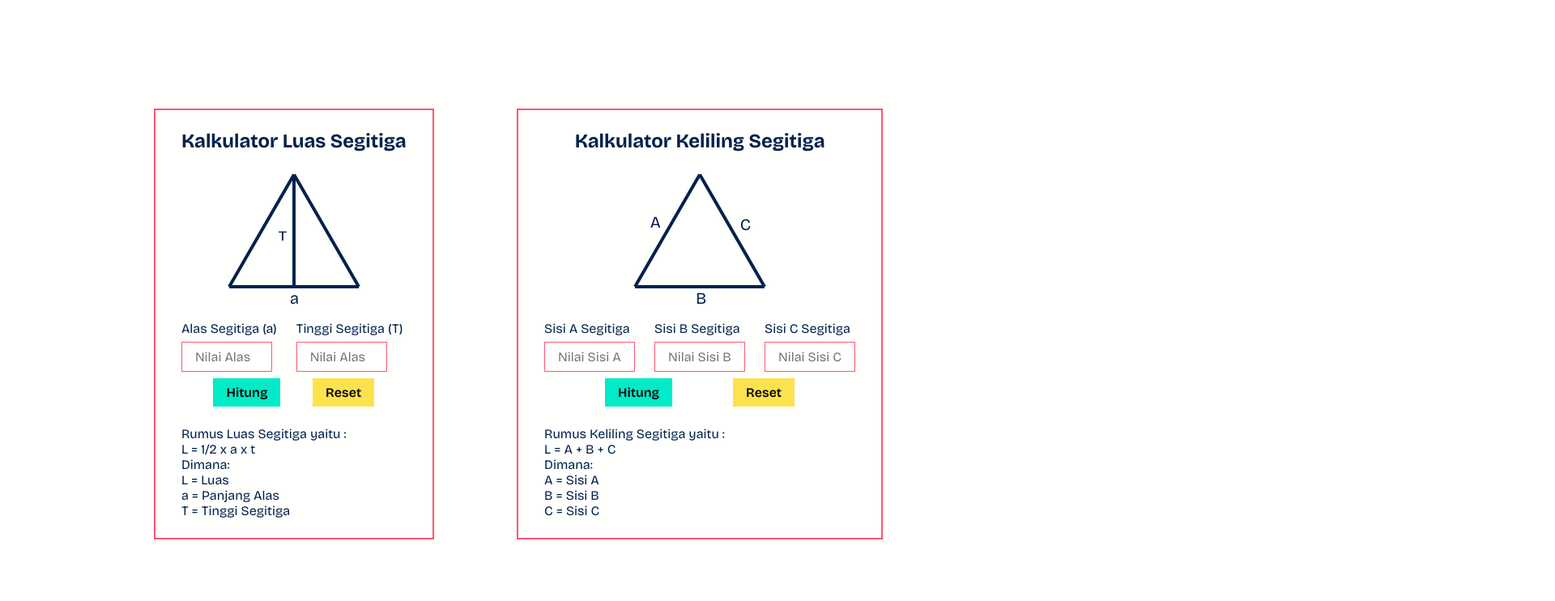
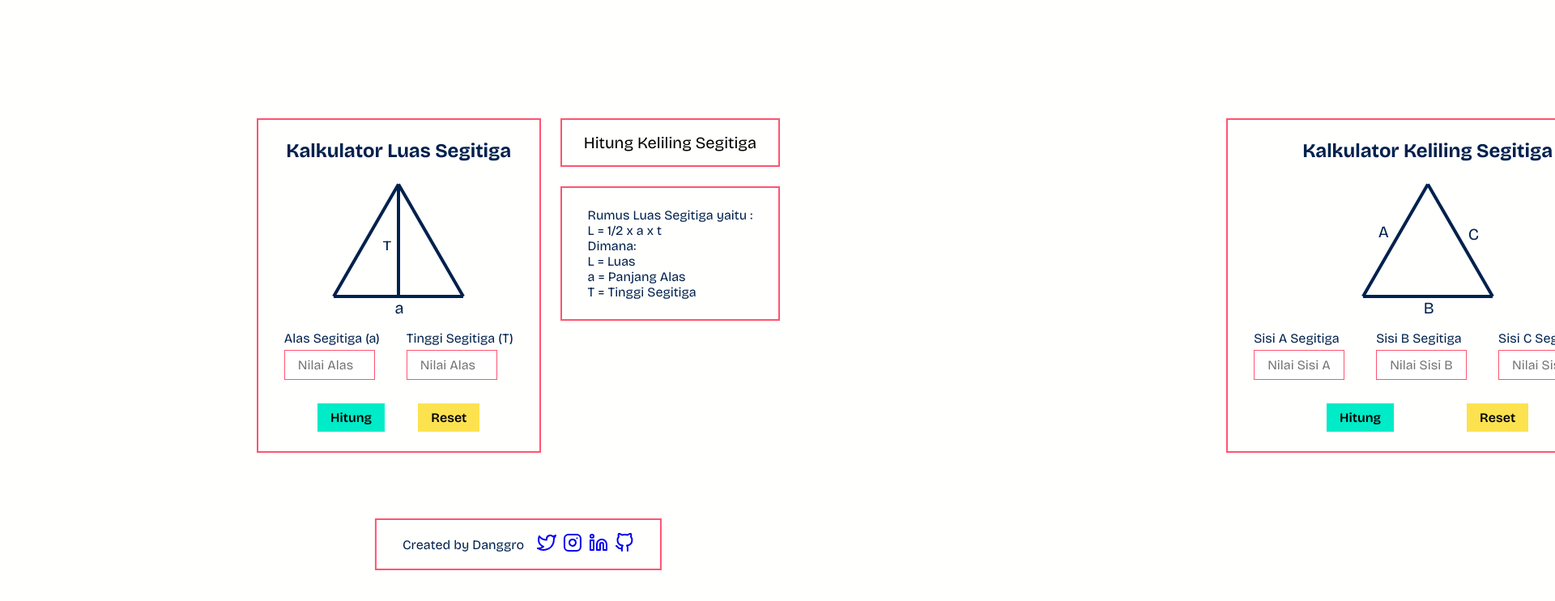
Before and after one commit to revou-fundamental-course/7-aug-23-danggro, a plain HTML site: page index.html in a window 1280 px wide. Shown: the top 742 px of the page at 81% size, 1920 px wide, since content can reach past the window. Drawn offline with nearby package versions, Linux system fonts and the light colour scheme.

Commit message:
change position section & add footer

```diff
--- a/css/style.css
+++ b/css/style.css
@@ -27,30 +27,63 @@ html {
 /* Body */
 body {
   font-family: 'Bricolage Grotesque', sans-serif;
-  height: 100vh;
   background-color: var(--white);
   color: var(--text);
+  height: 100vh;
+  width: 100%;
+  display: flex;
+  align-items: center;
+  position: relative;
+  overflow-x: hidden;
 }
 
-/* Main */
-main {
-  display: flex;
-  justify-content: center;
-  align-items: center;
-  height: 100%;
-  gap: 8%;
+.container {
+  border: 2px solid var(--secondary);
+  padding: 1.5rem 2rem;
 }
 
 /* Section */
 section {
-  border: 2px solid var(--secondary);
-  padding: 1.5rem 2rem;
+  display: flex;
+  align-items: center;
+  flex-direction: column;
+  gap: 1.5rem;
+  width: 100%;
+  flex-shrink: 0;
+  flex-grow: 0;
+}
+
+#keliling {
+  position: absolute;
+  left: 100%;
+}
+
+#luas-right,
+#keliling-right {
   display: flex;
   flex-direction: column;
   gap: 1.5rem;
 }
 
-section h1 {
+.up {
+  display: flex;
+  gap: 1.5rem;
+}
+
+.down {
+  opacity: 0;
+}
+
+/* Hitung Keliling & Luas */
+#hitung-luas,
+#hitung-keliling {
+  display: flex;
+  flex-direction: column;
+  gap: 1.5rem;
+}
+
+#hitung-luas h1,
+#hitung-keliling h1 {
   font-size: 1.5rem;
   font-weight: 700;
   text-align: center;
@@ -143,7 +176,7 @@ form div:first-child {
 form .container-input {
   display: flex;
   flex-direction: column;
-  gap: 0.4rem;
+  gap: 0.3rem;
 }
 
 form label {
@@ -151,7 +184,6 @@ form label {
 }
 
 form input {
-  margin-bottom: 0.5rem;
   border: 1px solid var(--secondary);
   padding: 0.5rem 1rem;
   outline: none;
@@ -162,6 +194,12 @@ form input {
 input::-webkit-outer-spin-button,
 input::-webkit-inner-spin-button {
   -webkit-appearance: none;
+}
+
+form .container-button {
+  display: flex;
+  justify-content: space-evenly;
+  margin-top: 0.5rem;
 }
 
 form button {
@@ -175,11 +213,6 @@ form button:hover {
   opacity: 60%;
 }
 
-form div:last-child {
-  display: flex;
-  justify-content: space-evenly;
-}
-
 #submit-luas,
 #submit-keliling {
   background-color: var(--primary);
@@ -189,3 +222,43 @@ form div:last-child {
 #reset-keliling {
   background-color: var(--tertiary);
 }
+
+/* Luas Right */
+#luas-right button,
+#keliling-right button {
+  font-size: 1.25rem;
+  background-color: var(--white);
+  cursor: pointer;
+  padding-block: 1rem;
+  border: 2px solid var(--secondary);
+}
+
+/* Footer */
+#footer {
+  padding-block: 1rem;
+  display: flex;
+  position: fixed;
+  top: 80%;
+  left: 50%;
+  translate: -50%;
+  gap: 1rem;
+  align-items: center;
+}
+
+footer div {
+  align-items: center;
+  display: flex;
+  gap: 0.5rem;
+}
+
+/* Validation */
+#container-alas::after,
+#container-tinggi::after,
+#container-A::after,
+#container-B::after,
+#container-C::after {
+  content: 'Tidak boleh kosong';
+  font-size: 0.875rem;
+  opacity: var(--opacity, 0);
+  transform: var(--translate, translateY(100%));
+}
--- a/index.html
+++ b/index.html
@@ -7,8 +7,9 @@
     <link rel="stylesheet" href="css/style.css" />
   </head>
   <body>
-    <main>
     <section id="luas">
+      <div class="up">
+        <div id="hitung-luas" class="container">
           <h1>Kalkulator Luas Segitiga</h1>
           <div id="img-luas-segitiga">
             <span class="sisi-a"></span>
@@ -16,10 +17,10 @@
             <span class="sisi-c"></span>
             <span id="sisi-tinggi"></span>
           </div>
-        <div id="container-luas" class="container">
+          <div>
             <form action="" id="form-luas">
               <div>
-              <div class="container-input">
+                <div class="container-input" id="container-alas">
                   <label for="alas">Alas Segitiga (a)</label>
                   <input
                     type="number"
@@ -28,7 +29,7 @@
                     placeholder="Nilai Alas"
                   />
                 </div>
-              <div class="container-input">
+                <div class="container-input" id="container-tinggi">
                   <label for="tinggi">Tinggi Segitiga (T)</label>
                   <input
                     type="number"
@@ -38,13 +39,16 @@
                   />
                 </div>
               </div>
-            <div>
+              <div class="container-button">
                 <button id="submit-luas">Hitung</button>
                 <button id="reset-luas">Reset</button>
               </div>
             </form>
           </div>
-        <div id="rumus-luas">
+        </div>
+        <div id="luas-right">
+          <button>Hitung Keliling Segitiga</button>
+          <div id="rumus-luas" class="container">
             <p>Rumus Luas Segitiga yaitu :</p>
             <p>L = 1/2 x a x t</p>
             <p>Dimana:</p>
@@ -52,19 +56,24 @@
             <p>a = Panjang Alas</p>
             <p>T = Tinggi Segitiga</p>
           </div>
+        </div>
+      </div>
+      <div class="down container">.</div>
     </section>
 
     <section id="keliling">
+      <div class="up">
+        <div id="hitung-keliling" class="container">
           <h1>Kalkulator Keliling Segitiga</h1>
           <div id="img-keliling-segitiga">
             <span class="sisi-a" id="sisi-A"></span>
             <span class="sisi-b" id="sisi-B"></span>
             <span class="sisi-c" id="sisi-C"></span>
           </div>
-        <div id="container-keliling" class="container">
+          <div>
             <form action="" id="form-keliling">
               <div>
-              <div class="container-input">
+                <div class="container-input" id="container-A">
                   <label for="A">Sisi A Segitiga</label>
                   <input
                     type="number"
@@ -73,7 +82,7 @@
                     placeholder="Nilai Sisi A"
                   />
                 </div>
-              <div class="container-input">
+                <div class="container-input" id="container-B">
                   <label for="B">Sisi B Segitiga</label>
                   <input
                     type="number"
@@ -82,7 +91,7 @@
                     placeholder="Nilai Sisi B"
                   />
                 </div>
-              <div class="container-input">
+                <div class="container-input" id="container-C">
                   <label for="C">Sisi C Segitiga</label>
                   <input
                     type="number"
@@ -92,13 +101,17 @@
                   />
                 </div>
               </div>
-            <div>
+              <div class="container-button">
                 <button id="submit-keliling">Hitung</button>
                 <button id="reset-keliling">Reset</button>
               </div>
             </form>
           </div>
-        <div id="rumus-keliling">
+        </div>
+
+        <div id="keliling-right">
+          <button>Hitung Luas Segitiga</button>
+          <div id="rumus-keliling" class="container">
             <p>Rumus Keliling Segitiga yaitu :</p>
             <p>L = A + B + C</p>
             <p>Dimana:</p>
@@ -106,8 +119,90 @@
             <p>B = Sisi B</p>
             <p>C = Sisi C</p>
           </div>
+        </div>
+      </div>
+      <div class="down container">.</div>
     </section>
-    </main>
+
+    <footer class="container" id="footer">
+      <p>Created by Danggro</p>
+      <div>
+        <a target="_blank" href="https://twitter.com/ikutkatamamah">
+          <svg
+            xmlns="http://www.w3.org/2000/svg"
+            width="24"
+            height="24"
+            viewBox="0 0 24 24"
+            fill="none"
+            stroke="currentColor"
+            stroke-width="2"
+            stroke-linecap="round"
+            stroke-linejoin="round"
+            class="feather feather-twitter"
+          >
+            <path
+              d="M23 3a10.9 10.9 0 0 1-3.14 1.53 4.48 4.48 0 0 0-7.86 3v1A10.66 10.66 0 0 1 3 4s-4 9 5 13a11.64 11.64 0 0 1-7 2c9 5 20 0 20-11.5a4.5 4.5 0 0 0-.08-.83A7.72 7.72 0 0 0 23 3z"
+            ></path>
+          </svg>
+        </a>
+        <a target="_blank" href="https://instagram.com/anangdwin">
+          <svg
+            xmlns="http://www.w3.org/2000/svg"
+            width="24"
+            height="24"
+            viewBox="0 0 24 24"
+            fill="none"
+            stroke="currentColor"
+            stroke-width="2"
+            stroke-linecap="round"
+            stroke-linejoin="round"
+            class="feather feather-instagram"
+          >
+            <rect x="2" y="2" width="20" height="20" rx="5" ry="5"></rect>
+            <path d="M16 11.37A4 4 0 1 1 12.63 8 4 4 0 0 1 16 11.37z"></path>
+            <line x1="17.5" y1="6.5" x2="17.51" y2="6.5"></line>
+          </svg>
+        </a>
+        <a target="_blank" href="https://linkedin.com/in/anang-n-343961127">
+          <svg
+            xmlns="http://www.w3.org/2000/svg"
+            width="24"
+            height="24"
+            viewBox="0 0 24 24"
+            fill="none"
+            stroke="currentColor"
+            stroke-width="2"
+            stroke-linecap="round"
+            stroke-linejoin="round"
+            class="feather feather-linkedin"
+          >
+            <path
+              d="M16 8a6 6 0 0 1 6 6v7h-4v-7a2 2 0 0 0-2-2 2 2 0 0 0-2 2v7h-4v-7a6 6 0 0 1 6-6z"
+            ></path>
+            <rect x="2" y="9" width="4" height="12"></rect>
+            <circle cx="4" cy="4" r="2"></circle>
+          </svg>
+        </a>
+        <a target="_blank" href="https://github.com/danggro">
+          <svg
+            xmlns="http://www.w3.org/2000/svg"
+            width="24"
+            height="24"
+            viewBox="0 0 24 24"
+            fill="none"
+            stroke="currentColor"
+            stroke-width="2"
+            stroke-linecap="round"
+            stroke-linejoin="round"
+            class="feather feather-github"
+          >
+            <path
+              d="M9 19c-5 1.5-5-2.5-7-3m14 6v-3.87a3.37 3.37 0 0 0-.94-2.61c3.14-.35 6.44-1.54 6.44-7A5.44 5.44 0 0 0 20 4.77 5.07 5.07 0 0 0 19.91 1S18.73.65 16 2.48a13.38 13.38 0 0 0-7 0C6.27.65 5.09 1 5.09 1A5.07 5.07 0 0 0 5 4.77a5.44 5.44 0 0 0-1.5 3.78c0 5.42 3.3 6.61 6.44 7A3.37 3.37 0 0 0 9 18.13V22"
+            ></path>
+          </svg>
+        </a>
+      </div>
+    </footer>
     <script src="js/script.js"></script>
   </body>
 </html>
```
Lines whose indentation alone changed are shown as unchanged.
